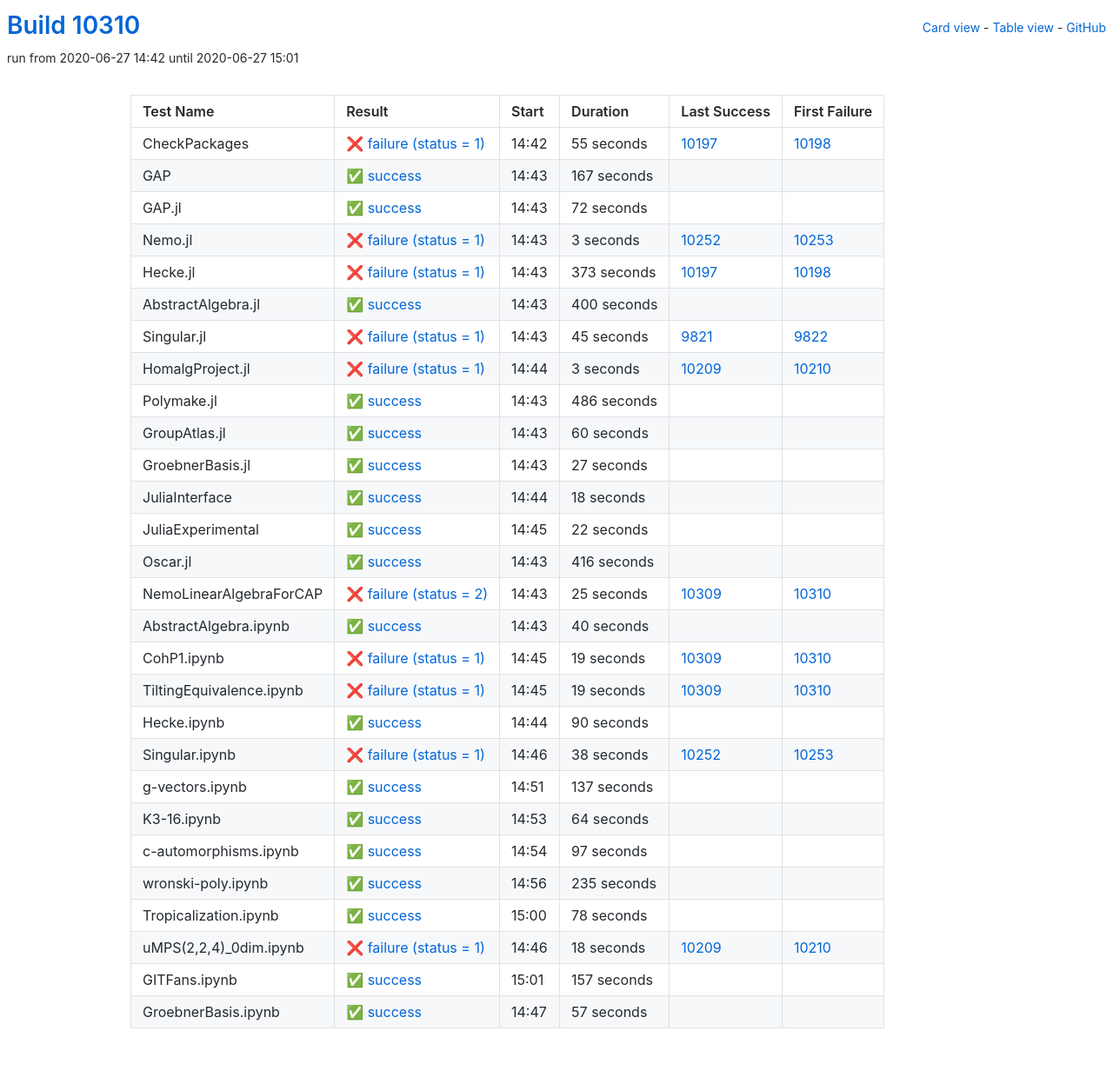
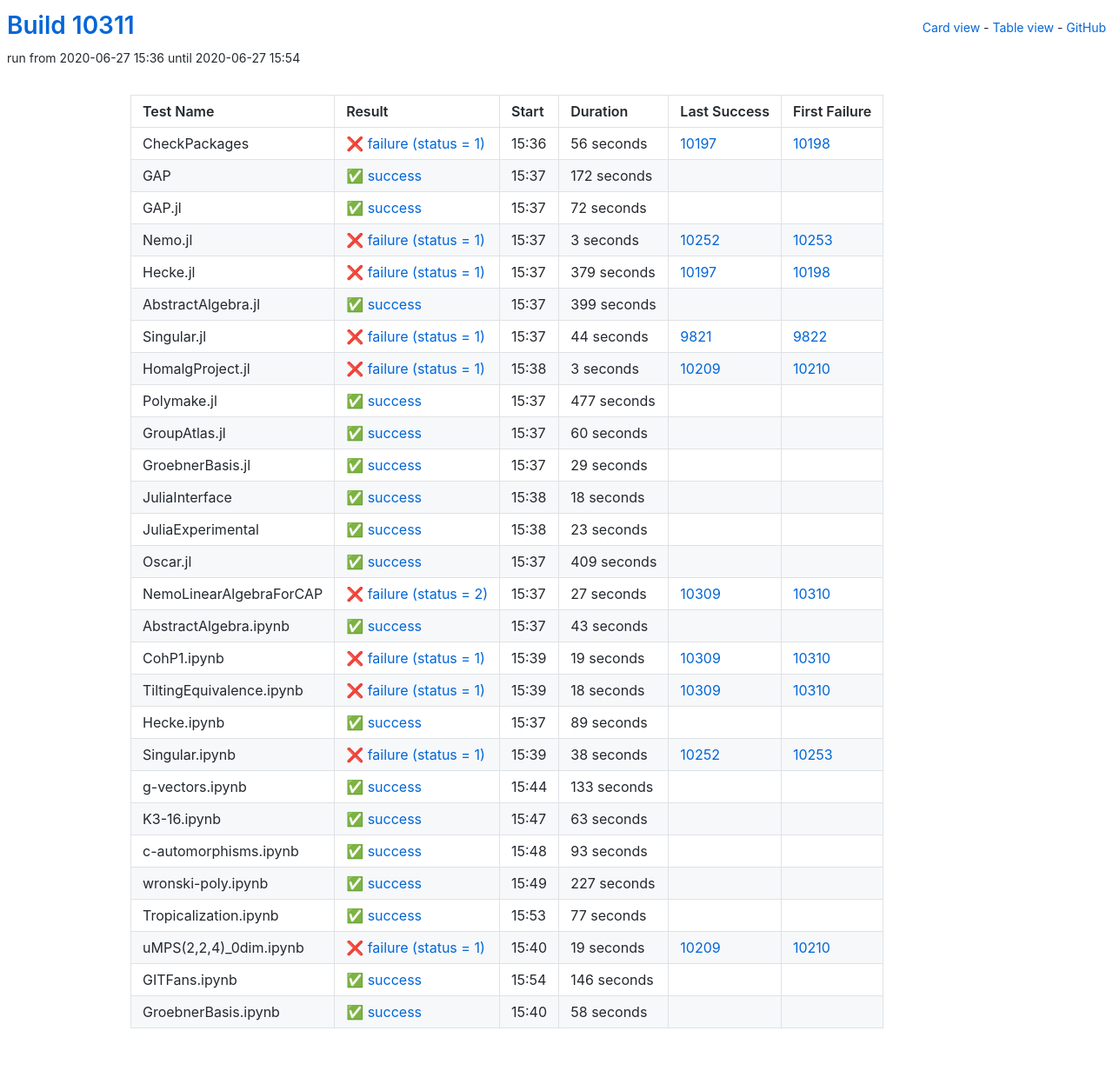
Before and after one commit to oscar-system/oscar-ci-status, a Jekyll site: the page built from table.html, in a window 1280 px wide. Shown: the whole page at 87% size. Built offline with Jekyll 4.4.1, drawn with Linux system fonts in a browser that asks for light colours.

Commit message:
Build #10311

```diff
--- a/_data/ci.yml
+++ b/_data/ci.yml
@@ -1,6 +1,6 @@
 ---
-build: 10310
-build_url: https://oscarci.mathematik.uni-kl.de/job/oscar/10310/
+build: 10311
+build_url: https://oscarci.mathematik.uni-kl.de/job/oscar/10311/
 job: oscar
 organization: oscar-system
 repo: oscar-ci-status
@@ -8,32 +8,32 @@
 tests:
 - name: CheckPackages
   id: checkpackages
-  log: https://oscarci.mathematik.uni-kl.de/job/oscar/10310/artifact/logs/build-10310/CheckPackages.log
-  start: 2020-06-27 14:42
+  log: https://oscarci.mathematik.uni-kl.de/job/oscar/10311/artifact/logs/build-10311/CheckPackages.log
+  start: 2020-06-27 15:36
   success: false
   exitcode: 1
   status: failure
-  duration: 55
+  duration: 56
   last_success: 10197
   last_success_url: https://oscarci.mathematik.uni-kl.de/job/oscar/10197/
   first_failure: 10198
   first_failure_url: https://oscarci.mathematik.uni-kl.de/job/oscar/10198/
 - name: GAP
   id: gap
-  log: https://oscarci.mathematik.uni-kl.de/job/oscar/10310/artifact/logs/build-10310/GAP.log
-  start: 2020-06-27 14:43
+  log: https://oscarci.mathematik.uni-kl.de/job/oscar/10311/artifact/logs/build-10311/GAP.log
+  start: 2020-06-27 15:37
   success: true
   exitcode: 0
   status: success
-  duration: 167
+  duration: 172
   last_success: false
   last_success_url:
   first_failure: false
   first_failure_url:
 - name: GAP.jl
   id: gap-jl
-  log: https://oscarci.mathematik.uni-kl.de/job/oscar/10310/artifact/logs/build-10310/GAP.jl.log
-  start: 2020-06-27 14:43
+  log: https://oscarci.mathematik.uni-kl.de/job/oscar/10311/artifact/logs/build-10311/GAP.jl.log
+  start: 2020-06-27 15:37
   success: true
   exitcode: 0
   status: success
@@ -44,8 +44,8 @@
   first_failure_url:
 - name: Nemo.jl
   id: nemo-jl
-  log: https://oscarci.mathematik.uni-kl.de/job/oscar/10310/artifact/logs/build-10310/Nemo.jl.log
-  start: 2020-06-27 14:43
+  log: https://oscarci.mathematik.uni-kl.de/job/oscar/10311/artifact/logs/build-10311/Nemo.jl.log
+  start: 2020-06-27 15:37
   success: false
   exitcode: 1
   status: failure
@@ -56,44 +56,44 @@
   first_failure_url: https://oscarci.mathematik.uni-kl.de/job/oscar/10253/
 - name: Hecke.jl
   id: hecke-jl
-  log: https://oscarci.mathematik.uni-kl.de/job/oscar/10310/artifact/logs/build-10310/Hecke.jl.log
-  start: 2020-06-27 14:43
+  log: https://oscarci.mathematik.uni-kl.de/job/oscar/10311/artifact/logs/build-10311/Hecke.jl.log
+  start: 2020-06-27 15:37
   success: false
   exitcode: 1
   status: failure
-  duration: 373
+  duration: 379
   last_success: 10197
   last_success_url: https://oscarci.mathematik.uni-kl.de/job/oscar/10197/
   first_failure: 10198
   first_failure_url: https://oscarci.mathematik.uni-kl.de/job/oscar/10198/
 - name: AbstractAlgebra.jl
   id: abstractalgebra-jl
-  log: https://oscarci.mathematik.uni-kl.de/job/oscar/10310/artifact/logs/build-10310/AbstractAlgebra.jl.log
-  start: 2020-06-27 14:43
+  log: https://oscarci.mathematik.uni-kl.de/job/oscar/10311/artifact/logs/build-10311/AbstractAlgebra.jl.log
+  start: 2020-06-27 15:37
   success: true
   exitcode: 0
   status: success
-  duration: 400
+  duration: 399
   last_success: false
   last_success_url:
   first_failure: false
   first_failure_url:
 - name: Singular.jl
   id: singular-jl
-  log: https://oscarci.mathematik.uni-kl.de/job/oscar/10310/artifact/logs/build-10310/Singular.jl.log
-  start: 2020-06-27 14:43
+  log: https://oscarci.mathematik.uni-kl.de/job/oscar/10311/artifact/logs/build-10311/Singular.jl.log
+  start: 2020-06-27 15:37
   success: false
   exitcode: 1
   status: failure
-  duration: 45
+  duration: 44
   last_success: 9821
   last_success_url: https://oscarci.mathematik.uni-kl.de/job/oscar/9821/
   first_failure: 9822
   first_failure_url: https://oscarci.mathematik.uni-kl.de/job/oscar/9822/
 - name: HomalgProject.jl
   id: homalgproject-jl
-  log: https://oscarci.mathematik.uni-kl.de/job/oscar/10310/artifact/logs/build-10310/HomalgProject.jl.log
-  start: 2020-06-27 14:44
+  log: https://oscarci.mathematik.uni-kl.de/job/oscar/10311/artifact/logs/build-10311/HomalgProject.jl.log
+  start: 2020-06-27 15:38
   success: false
   exitcode: 1
   status: failure
@@ -104,20 +104,20 @@
   first_failure_url: https://oscarci.mathematik.uni-kl.de/job/oscar/10210/
 - name: Polymake.jl
   id: polymake-jl
-  log: https://oscarci.mathematik.uni-kl.de/job/oscar/10310/artifact/logs/build-10310/Polymake.jl.log
-  start: 2020-06-27 14:43
+  log: https://oscarci.mathematik.uni-kl.de/job/oscar/10311/artifact/logs/build-10311/Polymake.jl.log
+  start: 2020-06-27 15:37
   success: true
   exitcode: 0
   status: success
-  duration: 486
+  duration: 477
   last_success: false
   last_success_url:
   first_failure: false
   first_failure_url:
 - name: GroupAtlas.jl
   id: groupatlas-jl
-  log: https://oscarci.mathematik.uni-kl.de/job/oscar/10310/artifact/logs/build-10310/GroupAtlas.jl.log
-  start: 2020-06-27 14:43
+  log: https://oscarci.mathematik.uni-kl.de/job/oscar/10311/artifact/logs/build-10311/GroupAtlas.jl.log
+  start: 2020-06-27 15:37
   success: true
   exitcode: 0
   status: success
@@ -128,20 +128,20 @@
   first_failure_url:
 - name: GroebnerBasis.jl
   id: groebnerbasis-jl
-  log: https://oscarci.mathematik.uni-kl.de/job/oscar/10310/artifact/logs/build-10310/GroebnerBasis.jl.log
-  start: 2020-06-27 14:43
+  log: https://oscarci.mathematik.uni-kl.de/job/oscar/10311/artifact/logs/build-10311/GroebnerBasis.jl.log
+  start: 2020-06-27 15:37
   success: true
   exitcode: 0
   status: success
-  duration: 27
+  duration: 29
   last_success: false
   last_success_url:
   first_failure: false
   first_failure_url:
 - name: JuliaInterface
   id: juliainterface
-  log: https://oscarci.mathematik.uni-kl.de/job/oscar/10310/artifact/logs/build-10310/JuliaInterface.log
-  start: 2020-06-27 14:44
+  log: https://oscarci.mathematik.uni-kl.de/job/oscar/10311/artifact/logs/build-10311/JuliaInterface.log
+  start: 2020-06-27 15:38
   success: true
   exitcode: 0
   status: success
@@ -152,56 +152,56 @@
   first_failure_url:
 - name: JuliaExperimental
   id: juliaexperimental
-  log: https://oscarci.mathematik.uni-kl.de/job/oscar/10310/artifact/logs/build-10310/JuliaExperimental.log
-  start: 2020-06-27 14:45
+  log: https://oscarci.mathematik.uni-kl.de/job/oscar/10311/artifact/logs/build-10311/JuliaExperimental.log
+  start: 2020-06-27 15:38
   success: true
   exitcode: 0
   status: success
-  duration: 22
+  duration: 23
   last_success: false
   last_success_url:
   first_failure: false
   first_failure_url:
 - name: Oscar.jl
   id: oscar-jl
-  log: https://oscarci.mathematik.uni-kl.de/job/oscar/10310/artifact/logs/build-10310/Oscar.jl.log
-  start: 2020-06-27 14:43
+  log: https://oscarci.mathematik.uni-kl.de/job/oscar/10311/artifact/logs/build-10311/Oscar.jl.log
+  start: 2020-06-27 15:37
   success: true
   exitcode: 0
   status: success
-  duration: 416
+  duration: 409
   last_success: false
   last_success_url:
   first_failure: false
   first_failure_url:
 - name: NemoLinearAlgebraForCAP
   id: nemolinearalgebraforcap
-  log: https://oscarci.mathematik.uni-kl.de/job/oscar/10310/artifact/logs/build-10310/NemoLinearAlgebraForCAP.log
-  start: 2020-06-27 14:43
+  log: https://oscarci.mathematik.uni-kl.de/job/oscar/10311/artifact/logs/build-10311/NemoLinearAlgebraForCAP.log
+  start: 2020-06-27 15:37
   success: false
   exitcode: 2
   status: failure
-  duration: 25
+  duration: 27
   last_success: 10309
   last_success_url: https://oscarci.mathematik.uni-kl.de/job/oscar/10309/
   first_failure: 10310
   first_failure_url: https://oscarci.mathematik.uni-kl.de/job/oscar/10310/
 - name: AbstractAlgebra.ipynb
   id: abstractalgebra-ipynb
-  log: https://oscarci.mathematik.uni-kl.de/job/oscar/10310/artifact/logs/build-10310/AbstractAlgebra.ipynb.log
-  start: 2020-06-27 14:43
+  log: https://oscarci.mathematik.uni-kl.de/job/oscar/10311/artifact/logs/build-10311/AbstractAlgebra.ipynb.log
+  start: 2020-06-27 15:37
   success: true
   exitcode: 0
   status: success
-  duration: 40
+  duration: 43
   last_success: false
   last_success_url:
   first_failure: false
   first_failure_url:
 - name: CohP1.ipynb
   id: cohp1-ipynb
-  log: https://oscarci.mathematik.uni-kl.de/job/oscar/10310/artifact/logs/build-10310/CohP1.ipynb.log
-  start: 2020-06-27 14:45
+  log: https://oscarci.mathematik.uni-kl.de/job/oscar/10311/artifact/logs/build-10311/CohP1.ipynb.log
+  start: 2020-06-27 15:39
   success: false
   exitcode: 1
   status: failure
@@ -212,32 +212,32 @@
   first_failure_url: https://oscarci.mathematik.uni-kl.de/job/oscar/10310/
 - name: TiltingEquivalence.ipynb
   id: tiltingequivalence-ipynb
-  log: https://oscarci.mathematik.uni-kl.de/job/oscar/10310/artifact/logs/build-10310/TiltingEquivalence.ipynb.log
-  start: 2020-06-27 14:45
+  log: https://oscarci.mathematik.uni-kl.de/job/oscar/10311/artifact/logs/build-10311/TiltingEquivalence.ipynb.log
+  start: 2020-06-27 15:39
   success: false
   exitcode: 1
   status: failure
-  duration: 19
+  duration: 18
   last_success: 10309
   last_success_url: https://oscarci.mathematik.uni-kl.de/job/oscar/10309/
   first_failure: 10310
   first_failure_url: https://oscarci.mathematik.uni-kl.de/job/oscar/10310/
 - name: Hecke.ipynb
   id: hecke-ipynb
-  log: https://oscarci.mathematik.uni-kl.de/job/oscar/10310/artifact/logs/build-10310/Hecke.ipynb.log
-  start: 2020-06-27 14:44
+  log: https://oscarci.mathematik.uni-kl.de/job/oscar/10311/artifact/logs/build-10311/Hecke.ipynb.log
+  start: 2020-06-27 15:37
   success: true
   exitcode: 0
   status: success
-  duration: 90
+  duration: 89
   last_success: false
   last_success_url:
   first_failure: false
   first_failure_url:
 - name: Singular.ipynb
   id: singular-ipynb
-  log: https://oscarci.mathematik.uni-kl.de/job/oscar/10310/artifact/logs/build-10310/Singular.ipynb.log
-  start: 2020-06-27 14:46
+  log: https://oscarci.mathematik.uni-kl.de/job/oscar/10311/artifact/logs/build-10311/Singular.ipynb.log
+  start: 2020-06-27 15:39
   success: false
   exitcode: 1
   status: failure
@@ -248,96 +248,96 @@
   first_failure_url: https://oscarci.mathematik.uni-kl.de/job/oscar/10253/
 - name: g-vectors.ipynb
   id: g-vectors-ipynb
-  log: https://oscarci.mathematik.uni-kl.de/job/oscar/10310/artifact/logs/build-10310/g-vectors.ipynb.log
-  start: 2020-06-27 14:51
+  log: https://oscarci.mathematik.uni-kl.de/job/oscar/10311/artifact/logs/build-10311/g-vectors.ipynb.log
+  start: 2020-06-27 15:44
   success: true
   exitcode: 0
   status: success
-  duration: 137
+  duration: 133
   last_success: false
   last_success_url:
   first_failure: false
   first_failure_url:
 - name: K3-16.ipynb
   id: k3-16-ipynb
-  log: https://oscarci.mathematik.uni-kl.de/job/oscar/10310/artifact/logs/build-10310/K3-16.ipynb.log
-  start: 2020-06-27 14:53
+  log: https://oscarci.mathematik.uni-kl.de/job/oscar/10311/artifact/logs/build-10311/K3-16.ipynb.log
+  start: 2020-06-27 15:47
   success: true
   exitcode: 0
   status: success
-  duration: 64
+  duration: 63
   last_success: false
   last_success_url:
   first_failure: false
   first_failure_url:
 - name: c-automorphisms.ipynb
   id: c-automorphisms-ipynb
-  log: https://oscarci.mathematik.uni-kl.de/job/oscar/10310/artifact/logs/build-10310/c-automorphisms.ipynb.log
-  start: 2020-06-27 14:54
+  log: https://oscarci.mathematik.uni-kl.de/job/oscar/10311/artifact/logs/build-10311/c-automorphisms.ipynb.log
+  start: 2020-06-27 15:48
   success: true
   exitcode: 0
   status: success
-  duration: 97
+  duration: 93
   last_success: false
   last_success_url:
   first_failure: false
   first_failure_url:
 - name: wronski-poly.ipynb
   id: wronski-poly-ipynb
-  log: https://oscarci.mathematik.uni-kl.de/job/oscar/10310/artifact/logs/build-10310/wronski-poly.ipynb.log
-  start: 2020-06-27 14:56
+  log: https://oscarci.mathematik.uni-kl.de/job/oscar/10311/artifact/logs/build-10311/wronski-poly.ipynb.log
+  start: 2020-06-27 15:49
   success: true
   exitcode: 0
   status: success
-  duration: 235
+  duration: 227
   last_success: false
   last_success_url:
   first_failure: false
   first_failure_url:
 - name: Tropicalization.ipynb
   id: tropicalization-ipynb
-  log: https://oscarci.mathematik.uni-kl.de/job/oscar/10310/artifact/logs/build-10310/Tropicalization.ipynb.log
-  start: 2020-06-27 15:00
+  log: https://oscarci.mathematik.uni-kl.de/job/oscar/10311/artifact/logs/build-10311/Tropicalization.ipynb.log
+  start: 2020-06-27 15:53
   success: true
   exitcode: 0
   status: success
-  duration: 78
+  duration: 77
   last_success: false
   last_success_url:
   first_failure: false
   first_failure_url:
 - name: uMPS(2,2,4)_0dim.ipynb
   id: umps-2-2-4-0dim-ipynb
-  log: https://oscarci.mathematik.uni-kl.de/job/oscar/10310/artifact/logs/build-10310/uMPS-2-2-4-_0dim.ipynb.log
-  start: 2020-06-27 14:46
+  log: https://oscarci.mathematik.uni-kl.de/job/oscar/10311/artifact/logs/build-10311/uMPS-2-2-4-_0dim.ipynb.log
+  start: 2020-06-27 15:40
   success: false
   exitcode: 1
   status: failure
-  duration: 18
+  duration: 19
   last_success: 10209
   last_success_url: https://oscarci.mathematik.uni-kl.de/job/oscar/10209/
   first_failure: 10210
   first_failure_url: https://oscarci.mathematik.uni-kl.de/job/oscar/10210/
 - name: GITFans.ipynb
   id: gitfans-ipynb
-  log: https://oscarci.mathematik.uni-kl.de/job/oscar/10310/artifact/logs/build-10310/GITFans.ipynb.log
-  start: 2020-06-27 15:01
+  log: https://oscarci.mathematik.uni-kl.de/job/oscar/10311/artifact/logs/build-10311/GITFans.ipynb.log
+  start: 2020-06-27 15:54
   success: true
   exitcode: 0
   status: success
-  duration: 157
+  duration: 146
   last_success: false
   last_success_url:
   first_failure: false
   first_failure_url:
 - name: GroebnerBasis.ipynb
   id: groebnerbasis-ipynb
-  log: https://oscarci.mathematik.uni-kl.de/job/oscar/10310/artifact/logs/build-10310/GroebnerBasis.ipynb.log
-  start: 2020-06-27 14:47
+  log: https://oscarci.mathematik.uni-kl.de/job/oscar/10311/artifact/logs/build-10311/GroebnerBasis.ipynb.log
+  start: 2020-06-27 15:40
   success: true
   exitcode: 0
   status: success
-  duration: 57
+  duration: 58
   last_success: false
   last_success_url:
   first_failure: false
```
Also changed, not shown: README.md.
